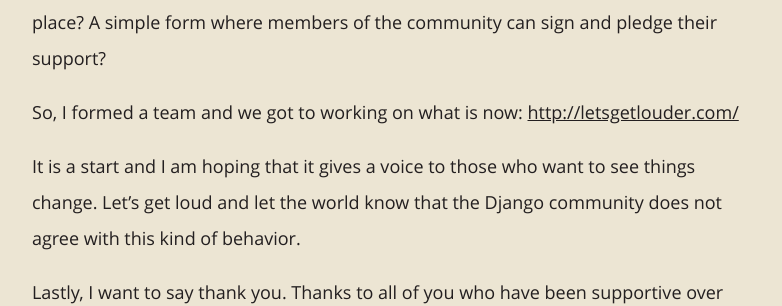
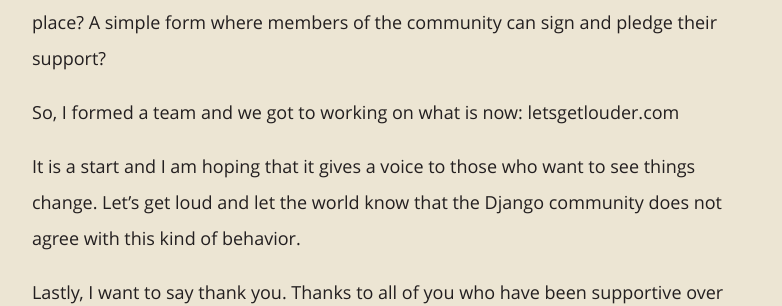
Before and after one commit to juliaelman/juliaelman.github.io, a Jekyll site: the page built from _posts/2012-06-24-a-post-post.md, in a window 1280 px wide. Shown: the part 531-837 px from the top of the page, without its empty margins (248-1030 px from the left). Built offline with Jekyll 4.4.1, drawn with Linux system fonts in a browser that asks for light colours; some of the changed lines change nothing that is shown.

Commit message:
womp womp.

```diff
--- a/_posts/2012-06-24-a-post-post.md
+++ b/_posts/2012-06-24-a-post-post.md
@@ -8,7 +8,7 @@ I've been fairly silent over the past few weeks. Some of that has been personal
 
 [Paul Smith](http://pauladamsmith.com/) contacted me shortly after my post with an idea his wife, Michelle, had. Why don't we create a pledge where people from the Django community can state that they will no longer attend conferences and events without a code of conduct in place? A simple form where members of the community can sign and pledge their support?
 
-So, I formed a team and we got to working on what is now: [http://letsgetlouder.com/](http://letsgetlouder.com/)
+So, I formed a team and we got to working on what is now: letsgetlouder.com
 
 It is a start and I am hoping that it gives a voice to those who want to see things change. Let's get loud and let the world know that the Django community does not agree with this kind of behavior.
 
```
